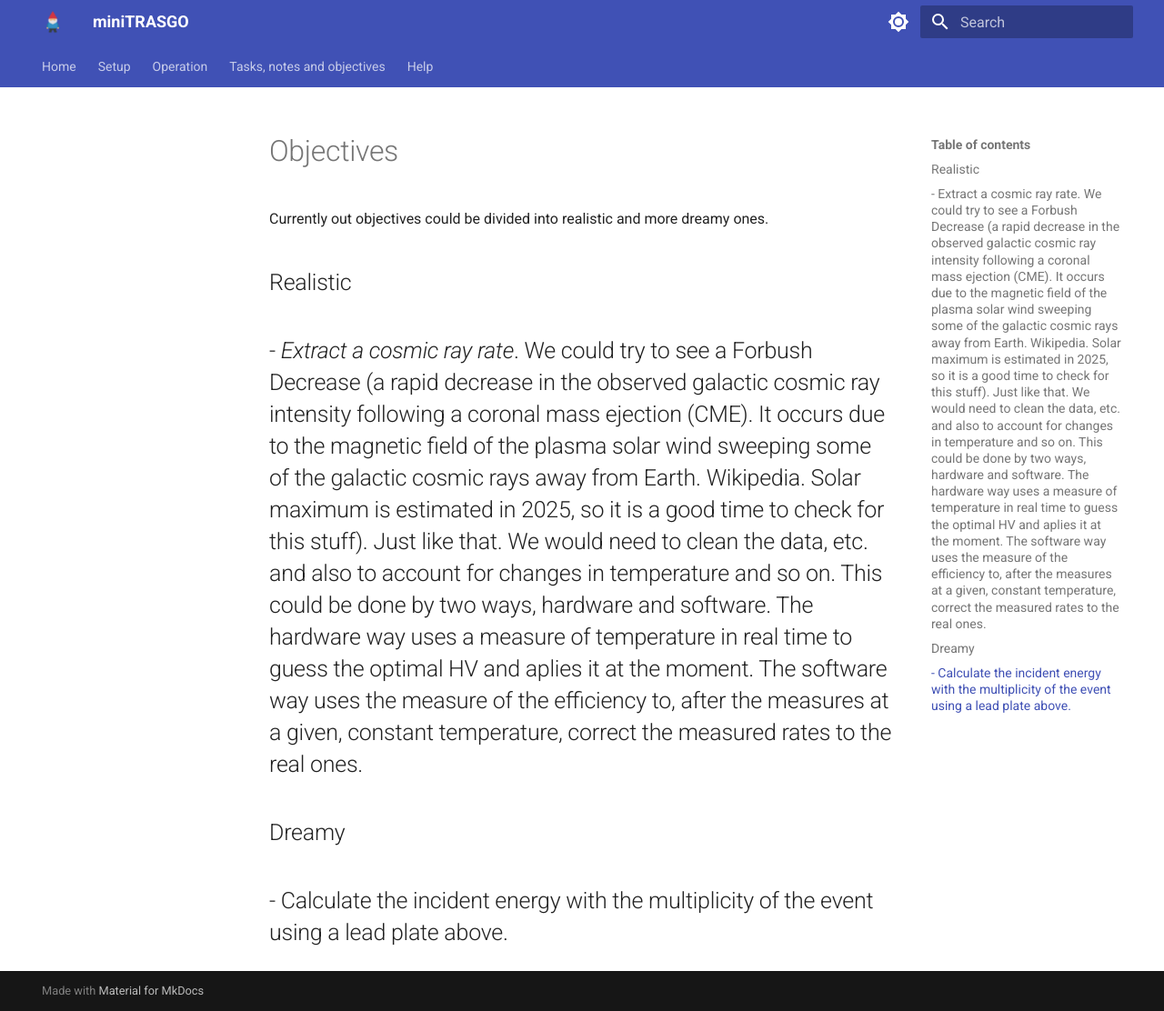
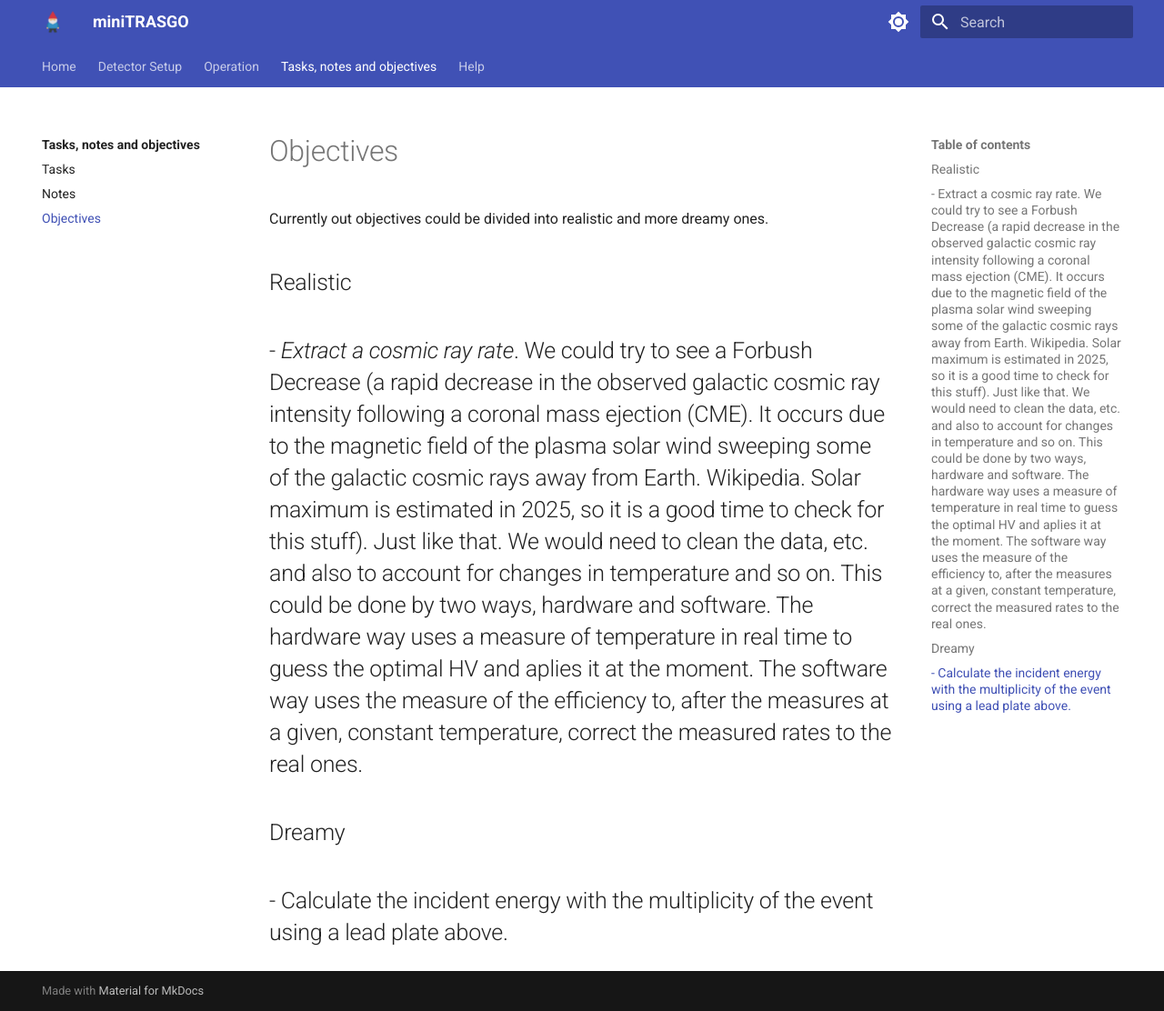
Before and after one commit to cayesoneira/miniTRASGO-documentation, an MkDocs documentation site: the page built from docs/tasks/objectives.md, in a window 1280 px wide and 1112 px high. Shown: the whole window at 91% size. Built offline with MkDocs 1.6.1 and Material for MkDocs 9.7.7, drawn with Linux system fonts in a browser that asks for light colours.

Commit message:
Update mkdocs.yml

```diff
--- a/mkdocs.yml
+++ b/mkdocs.yml
@@ -3,27 +3,27 @@
 nav:
     - Home:
         - home/index.md
-        - Motivation: motivation.md
-        - About: about.md
-        - Publications: publications.md
-    - Setup:
+        - Motivation: home/motivation.md
+        - About: home/about.md
+        - Publications: home/publications.md
+    - Detector Setup:
         - setup/index.md
-        - Hardware and design: hardware.md
-        - Software Environment: environment.md
+        - Hardware and design: setup/hardware.md
+        - Software Environment: setup/environment.md
     - Operation:
         - operation/index.md
-        - Software: software.md
-        - Monitoring: monitoring.md
-        - Data and Analysis: analysis.md
-        - Variables and diagram: variables.md
+        - Software: operation/software.md
+        - Monitoring: operation/monitoring.md
+        - Data and Analysis: operation/analysis.md
+        - Variables and diagram: operation/variables.md
     - Tasks, notes and objectives:
         - tasks/index.md
-        - Objectives: objectives.md
-        - Tasks: todo.md
-        - Notes: notes.md
+        - Tasks: tasks/todo.md
+        - Notes: tasks/notes.md
+        - Objectives: tasks/objectives.md
     - Help:
         - help/index.md
-        - Troubleshooting: troubleshooting.md
+        - Troubleshooting: help/troubleshooting.md
         - FAQ: frequent.md
 theme:
   name: material
```
